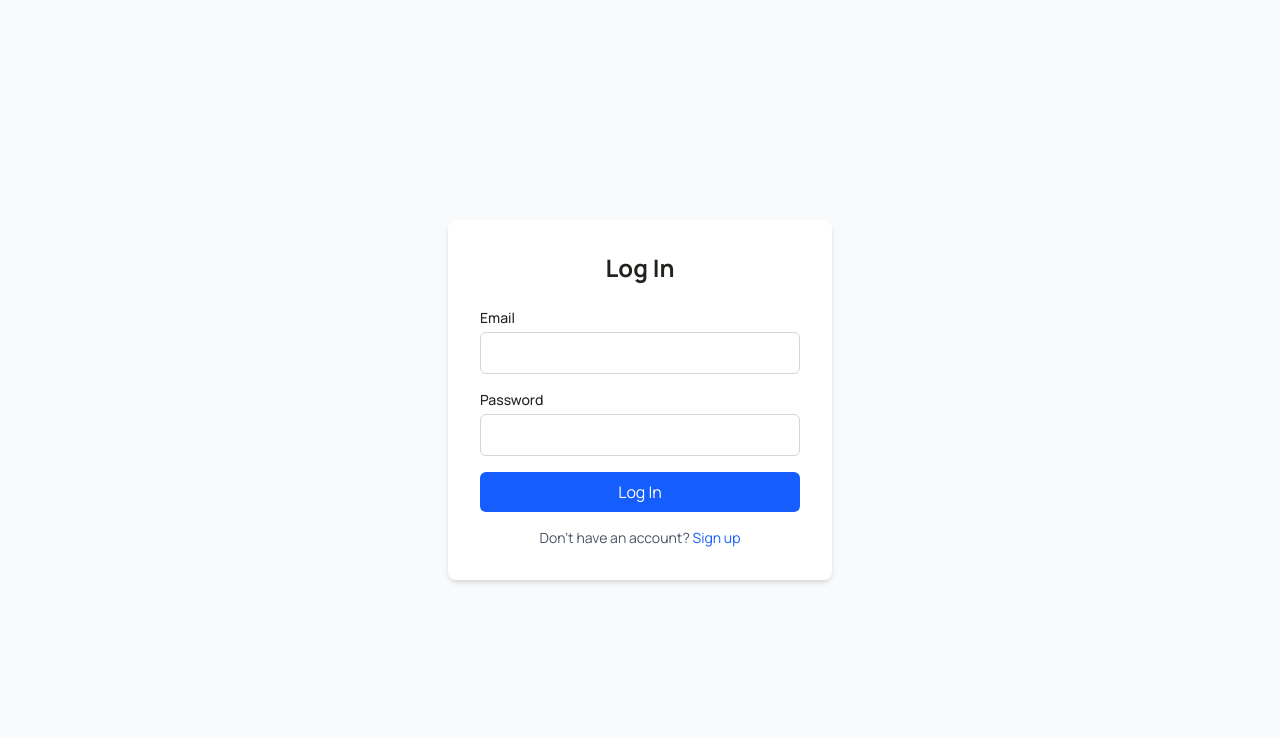
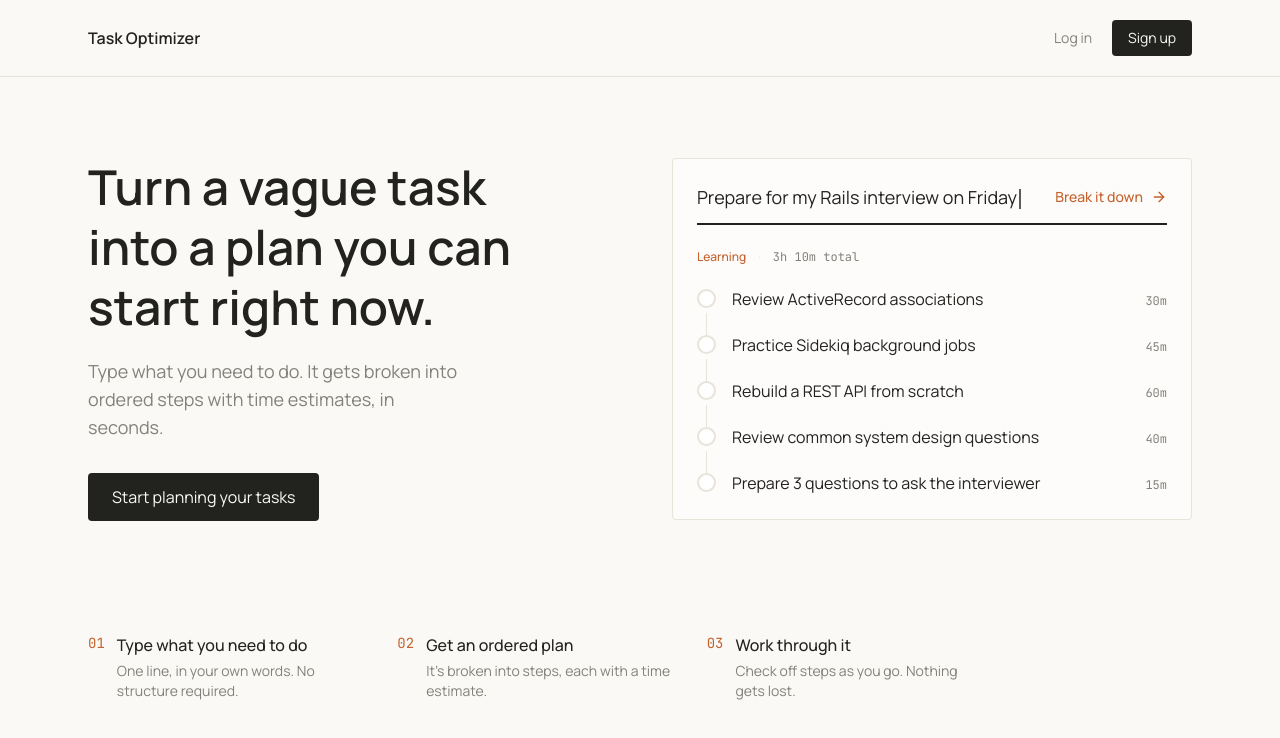
Before and after one commit to KipletingEdwin/AI-Smart-Task-Optimizer, a React (Vite) app: page / in a window 1280 px wide. Before the commit this address led to /login. Shown: the top 738 px of the page. Built offline with nearby package versions, Linux system fonts and the light colour scheme.

Commit message:
widen homepage to two-column hero layout

```diff
--- a/src/App.jsx
+++ b/src/App.jsx
@@ -1,5 +1,6 @@
 
 import { Routes, Route } from 'react-router-dom';
+import HomePage from './pages/HomePage';
 import LoginPage from './pages/LoginPage';
 import SignupPage from './pages/SignupPage';
 import DashboardPage from './pages/DashboardPage';
@@ -8,10 +9,11 @@ import ProtectedRoute from './components/ProtectedRoute';
 function App() {
   return (
     <Routes>
+      <Route path="/" element={<HomePage />} />
       <Route path="/login" element={<LoginPage />} />
       <Route path="/signup" element={<SignupPage />} />
       <Route
-        path="/"
+        path="/dashboard"
         element={
           <ProtectedRoute>
             <DashboardPage />
--- /dev/null
+++ b/src/components/tasks/DemoPreview.jsx
@@ -0,0 +1,77 @@
+
+import { useState, useEffect } from 'react';
+import { ArrowRight, Check } from 'lucide-react';
+
+const DEMO_TITLE = 'Prepare for my Rails interview on Friday';
+const DEMO_SUBTASKS = [
+  { id: 1, description: 'Review ActiveRecord associations', estimated_minutes: 30 },
+  { id: 2, description: 'Practice Sidekiq background jobs', estimated_minutes: 45 },
+  { id: 3, description: 'Rebuild a REST API from scratch', estimated_minutes: 60 },
+  { id: 4, description: 'Review common system design questions', estimated_minutes: 40 },
+  { id: 5, description: 'Prepare 3 questions to ask the interviewer', estimated_minutes: 15 },
+];
+
+function DemoPreview() {
+  const [typed, setTyped] = useState('');
+  const [revealed, setRevealed] = useState(false);
+
+  useEffect(() => {
+    let i = 0;
+    const typing = setInterval(() => {
+      i++;
+      setTyped(DEMO_TITLE.slice(0, i));
+      if (i === DEMO_TITLE.length) {
+        clearInterval(typing);
+        setTimeout(() => setRevealed(true), 400);
+      }
+    }, 35);
+    return () => clearInterval(typing);
+  }, []);
+
+  return (
+    <div className="border border-line rounded-sm p-6 bg-white/60">
+      <div className="flex items-center gap-3 border-b-2 border-ink pb-3 mb-6">
+        <span className="flex-1 text-lg">
+          {typed}
+          <span className="inline-block w-0.5 h-5 bg-ink ml-0.5 animate-pulse align-middle" />
+        </span>
+        <span className="flex items-center gap-2 text-ember font-medium text-sm shrink-0">
+          Break it down <ArrowRight size={16} />
+        </span>
+      </div>
+
+      <div className="flex items-center gap-3 mb-6 text-xs">
+        <span className="text-ember font-medium">Learning</span>
+        <span className="text-line">·</span>
+        <span className="font-mono text-ink-muted">3h 10m total</span>
+      </div>
+
+      <ul>
+        {DEMO_SUBTASKS.map((subtask, index) => (
+          <li
+            key={subtask.id}
+            className="relative flex gap-4 pb-6 last:pb-0 opacity-0"
+            style={
+              revealed
+                ? { animation: `fadeInUp 0.4s ease forwards`, animationDelay: `${index * 0.12}s` }
+                : {}
+            }
+          >
+            {index !== DEMO_SUBTASKS.length - 1 && (
+              <span className="absolute left-2.25 top-6 bottom-0 w-px bg-line" />
+            )}
+            <span className="relative z-10 shrink-0 w-4.75 h-4.75 rounded-full border-2 border-line bg-white flex items-center justify-center" />
+            <div className="flex-1 flex items-baseline justify-between gap-3 -mt-0.5">
+              <span>{subtask.description}</span>
+              <span className="font-mono text-xs text-ink-muted shrink-0">
+                {subtask.estimated_minutes}m
+              </span>
+            </div>
+          </li>
+        ))}
+      </ul>
+    </div>
+  );
+}
+
+export default DemoPreview;
--- a/src/components/tasks/TaskList.jsx
+++ b/src/components/tasks/TaskList.jsx
@@ -5,9 +5,9 @@ import TaskCard from './TaskCard';
 function TaskList({ tasks, onDelete, onToggleSubtask }) {
   if (tasks.length === 0) {
     return (
-      <div className="border border-dashed border-[var(--color-line)] rounded-sm py-16 text-center">
-        <p className="text-[var(--color-ink-muted)]">Nothing planned yet.</p>
-        <p className="text-sm text-[var(--color-ink-muted)] mt-1">
+      <div className="border border-dashed border-line rounded-sm py-16 text-center">
+        <p className="text-ink-muted">Nothing planned yet.</p>
+        <p className="text-sm text-ink-muted mt-1">
           Type a task above and it'll be broken into steps.
         </p>
       </div>
--- a/src/index.css
+++ b/src/index.css
@@ -22,3 +22,18 @@ body {
   color: var(--color-ink);
   font-family: var(--font-sans);
 }
+
+
+
+
+
+@keyframes fadeInUp {
+  from {
+    opacity: 0;
+    transform: translateY(6px);
+  }
+  to {
+    opacity: 1;
+    transform: translateY(0);
+  }
+}
--- /dev/null
+++ b/src/pages/HomePage.jsx
@@ -0,0 +1,68 @@
+import { Link } from 'react-router-dom';
+import DemoPreview from '../components/tasks/DemoPreview';
+
+const STEPS = [
+  { title: 'Type what you need to do', description: 'One line, in your own words. No structure required.' },
+  { title: 'Get an ordered plan', description: 'It\'s broken into steps, each with a time estimate.' },
+  { title: 'Work through it', description: 'Check off steps as you go. Nothing gets lost.' },
+];
+
+function HomePage() {
+  return (
+    <div className="min-h-screen">
+      <header className="border-b border-line">
+        <div className="max-w-6xl mx-auto px-6 py-5 flex items-center justify-between">
+          <span className="font-semibold">Task Optimizer</span>
+          <div className="flex items-center gap-5 text-sm">
+            <Link to="/login" className="text-ink-muted hover:text-ink">
+              Log in
+            </Link>
+            <Link
+              to="/signup"
+              className="bg-ink text-paper px-4 py-2 rounded-sm hover:bg-ember transition-colors"
+            >
+              Sign up
+            </Link>
+          </div>
+        </div>
+      </header>
+
+      <main className="max-w-6xl mx-auto px-6 py-20">
+        <div className="grid lg:grid-cols-2 gap-16 items-center">
+          <div>
+            <h1 className="text-4xl md:text-5xl font-semibold leading-tight max-w-md mb-5">
+              Turn a vague task into a plan you can start right now.
+            </h1>
+            <p className="text-ink-muted max-w-sm mb-8 text-lg">
+              Type what you need to do. It gets broken into ordered steps with time estimates, in seconds.
+            </p>
+            <Link
+              to="/signup"
+              className="inline-block bg-ink text-paper px-6 py-3 rounded-sm hover:bg-ember transition-colors"
+            >
+              Start planning your tasks
+            </Link>
+          </div>
+
+          <DemoPreview />
+        </div>
+
+        <div className="mt-28 grid md:grid-cols-3 gap-8 max-w-4xl">
+          {STEPS.map((step, index) => (
+            <div key={step.title} className="flex gap-3">
+              <span className="font-mono text-sm text-ember shrink-0">
+                {String(index + 1).padStart(2, '0')}
+              </span>
+              <div>
+                <h3 className="font-medium mb-1">{step.title}</h3>
+                <p className="text-sm text-ink-muted">{step.description}</p>
+              </div>
+            </div>
+          ))}
+        </div>
+      </main>
+    </div>
+  );
+}
+
+export default HomePage;
--- a/src/pages/LoginPage.jsx
+++ b/src/pages/LoginPage.jsx
@@ -18,7 +18,7 @@ function LoginPage() {
 
     try {
       await login(email, password);
-      navigate('/');
+      navigate('/dashboard');
     } catch (err) {
       setError(err.response?.data?.error || 'Login failed. Please try again.');
     } finally {
--- a/src/pages/SignupPage.jsx
+++ b/src/pages/SignupPage.jsx
@@ -19,7 +19,7 @@ function SignupPage() {
 
     try {
       await signup(email, password, passwordConfirmation);
-      navigate('/');
+      navigate('/dashboard');
     } catch (err) {
       const errors = err.response?.data?.errors;
       setError(Array.isArray(errors) ? errors.join(', ') : 'Signup failed. Please try again.');
```
Also changed, not shown: src/components/ProtectedRoute.jsx (+8 -3 lines).
